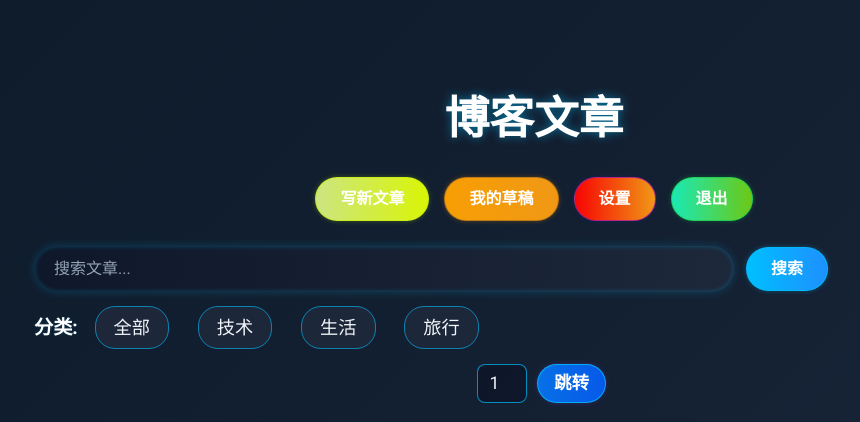
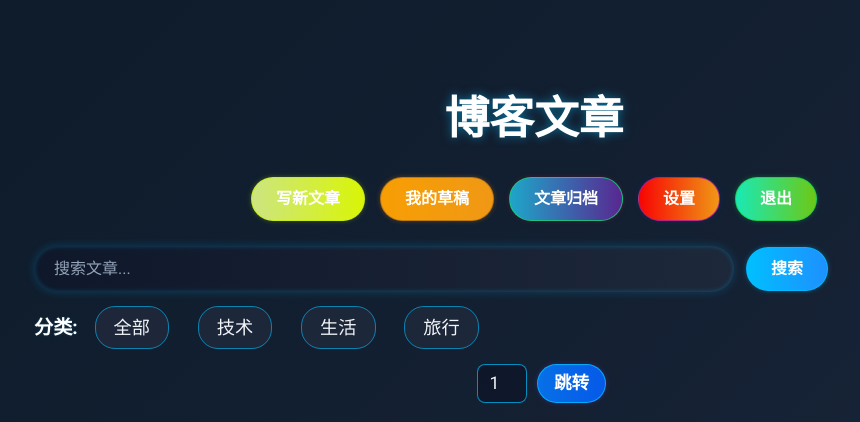
Before and after one commit to xiedaoyuan/my_blog, a Node server app: page / in a window 1280 px wide. Shown: the top 422 px of the page, without its empty margins (106-966 px from the left). Run offline with Node 20, Linux system fonts and the light colour scheme; the visitor is signed in with stand-in values (Sample User, id 1); data that the repository does not hold is empty; some libraries are stand-ins or nearby versions.

Commit message:
add archive function

```diff
--- a/app.js
+++ b/app.js
@@ -411,6 +411,33 @@ app.post('/settings', ensureAuthenticated, upload.single('avatar'), async (req,
   }
 });
 
+// 文章归档路由
+app.get('/archive', async (req, res) => {
+  try {
+    // 查询所有非草稿文章，按创建时间降序排序
+    const articles = await Article.find({ isDraft: false }).sort({ createdAt: -1 });
+
+    // 按年月归档文章
+    const archive = {};
+    articles.forEach(article => {
+      const date = new Date(article.createdAt);
+      const year = date.getFullYear();
+      const month = date.getMonth() + 1; // 月份从0开始，需加1
+      const key = `${year}-${month < 10 ? '0' : ''}${month}`; // 格式如 "2023-09"
+
+      if (!archive[key]) {
+        archive[key] = [];
+      }
+      archive[key].push(article);
+    });
+
+    // 渲染归档页面
+    res.render('archive', { archive });
+  } catch (err) {
+    console.error(err);
+    res.status(500).send('服务器错误');
+  }
+});
 
 // 启动服务器
 app.listen(3000, () => {
--- a/public/styles.css
+++ b/public/styles.css
@@ -924,6 +924,20 @@ textarea {
   border: 1px solid rgba(255, 0, 0, 0.5);
 }
 
+.archive-btn{
+  display: inline-block;
+  padding: 12px 24px;
+  background: linear-gradient(90deg, #1ea6c9, #582791);
+  color: #ffffff;
+  border: 1px solid rgba(26, 211, 118, 0.8);
+  border-radius: 25px;
+  font-weight: 700;
+  font-size: 1em;
+  text-align: center;
+  box-shadow: 0 0 5px rgba(148, 30, 46, 0.3);
+  transition: transform 0.3s, box-shadow 0.3s, background 0.3s;
+  text-decoration: none;
+}
 
 /* 响应式设计 */
 @media (max-width: 600px) {
--- a/views/index.ejs
+++ b/views/index.ejs
@@ -14,6 +14,7 @@
       <div class="nav-actions">
         <a href="/create" class="create-btn">写新文章</a>
         <a href="/drafts" class="drafts-btn">我的草稿</a>
+        <a href="/archive"class="archive-btn">文章归档</a>
         <a href="/settings" class="settings-btn">设置</a>
         <a href="/logout" class="logout-btn">退出</a>
       </div>
```
Also changed, not shown: views/archive.ejs (added, +25 -0 lines), 3 other files.
